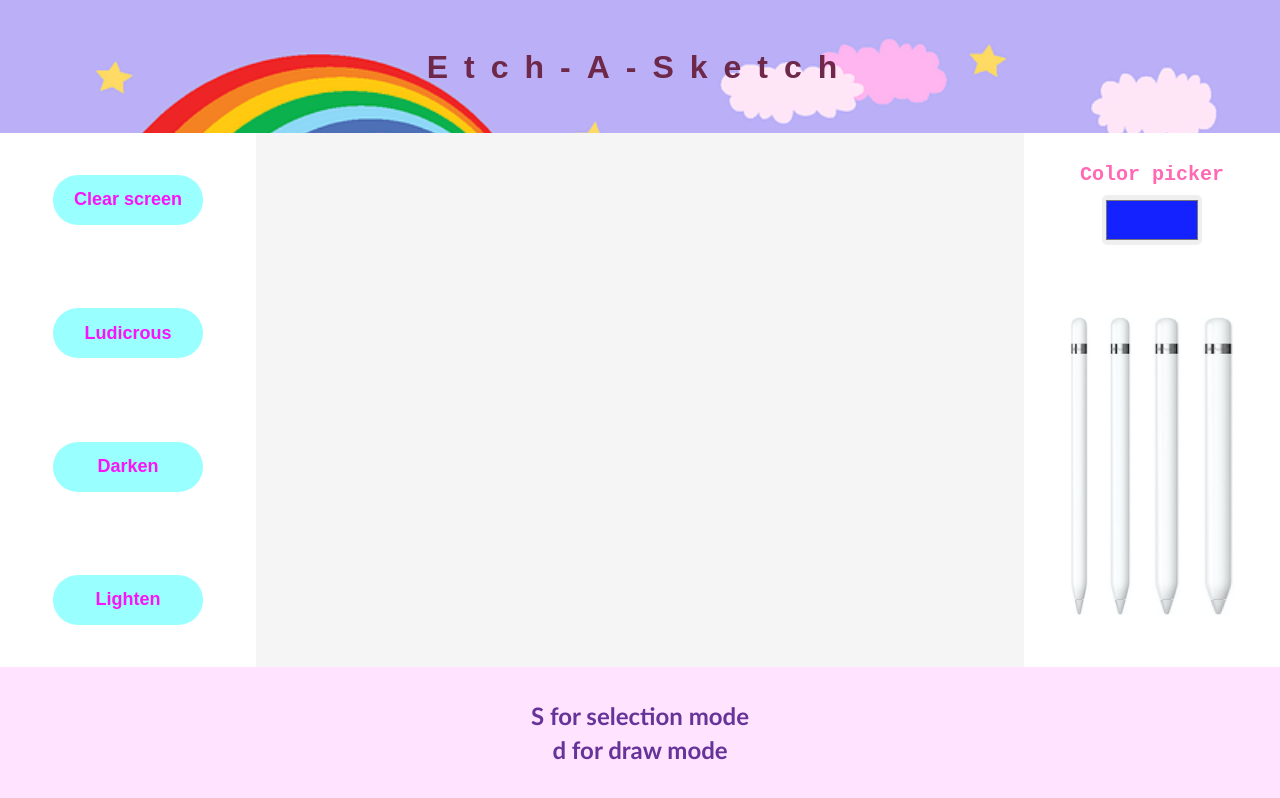
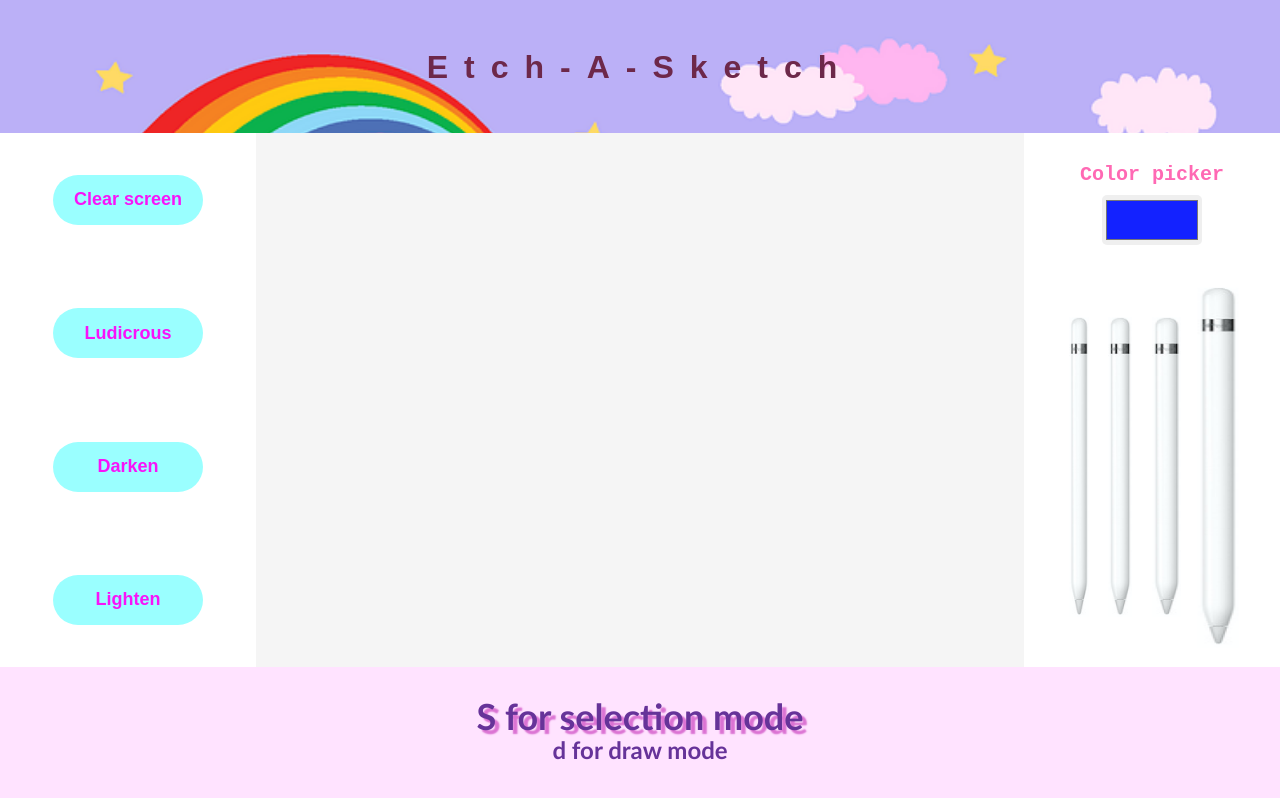
Before and after one commit to CodeSurfer3022/Etch-a-Sketch, a plain HTML site: page index.html in a window 1280 px wide. Drawn offline with Linux system fonts and the light colour scheme.

Commit message:
Higlight selections

```diff
--- a/main.js
+++ b/main.js
@@ -7,6 +7,9 @@ let size = 16;
 
 // Mode of colorDiv
 let mode = "normal"
+
+// Mode of painting
+let paintMode = "selection"
 
 // grid default color
 let gridDefaultColor = "whitesmoke";
@@ -22,7 +25,6 @@ function changeColor(e) {
     red = parseInt(selectedColor.slice(1,3), 16);
     green = parseInt(selectedColor.slice(3,5), 16);
     blue = parseInt(selectedColor.slice(5,7), 16);
-    console.log(red, green, blue);
 }
 
 function changeSize(e) {
@@ -30,6 +32,7 @@ function changeSize(e) {
     let oldGrid = document.querySelector('#grid');
     container.removeChild(oldGrid);
     drawGrid(size);
+    defaultSelections();
     addEventListeners();
 }
 
@@ -50,13 +53,33 @@ function drawGrid(size) {
         }
     }
     container.appendChild(grid);
-    defaultSelections();
 }
 
 function defaultSelections() {
-    const colorPicker = document.querySelector('#penColor');
-    colorPicker.value = `#${red.toString(16)}${green.toString(16)}${blue.toString(16)}`;
+    // const colorPicker = document.querySelector('#penColor');
+    // colorPicker.value = `#${red.toString(16)}${green.toString(16)}${blue.toString(16)}`;
+
+    const pens = document.querySelectorAll('#pens img');
+    pens.forEach(pen => {
+        if (pen.getAttribute('class') === 'selected-pen') {
+            pen.removeAttribute('class');
+        }
+    })
+
+    const selectedPen = document.querySelector(`#pens img[id = '${size}']`);
+    selectedPen.classList.add('selected-pen');
+
+    const key = paintMode === 'selection' ? 's' : 'd';
+    const otherKey = key === 's' ? 'd' : 's';
+    const info = document.querySelector(`#${key}`);
+    const disableInfo = document.querySelector(`#${otherKey}`);
+
+    info.classList.add('selectedInfo');
+    const exists = disableInfo.getAttribute('class');
+    if (exists)
+        disableInfo.classList.remove('selectedInfo');
 }
+
 
 function colorDiv(e) {
     switch(mode) {
@@ -68,12 +91,10 @@ function colorDiv(e) {
             red = Math.floor(Math.random() * 256);
             green = Math.floor(Math.random() * 256);
             blue = Math.floor(Math.random() * 256);
-            console.log(red, green, blue);
             e.target.style.backgroundColor = `rgb(${red},${green},${blue})`;
             break;
 
         case "darken":
-            console.log("entered here");
             red --;
             green --;
             blue --;
@@ -106,12 +127,13 @@ function togglePainting(e) {
         disableInfo.classList.remove('selectedInfo');
 
     if (key === 's') {
+        paintMode = "selection";
         divs.forEach( div => div.removeEventListener('mouseover', colorDiv) );
 
     } else if (key === 'd') {
+        paintMode = "draw";
         divs.forEach( div => div.addEventListener('mouseover', colorDiv) );
     }
-
 }
 
 function clearGrid() {
@@ -125,16 +147,12 @@ function clearGrid() {
 
 function addEventListeners() {
     const colorPicker = document.querySelector('#penColor');
-    console.log(colorPicker.value);
     colorPicker.addEventListener('change', changeColor);
 
     const pens = document.querySelectorAll('#pens img');
     pens.forEach(pen => {
         pen.addEventListener('click', changeSize)
     });
-
-    const divs = document.querySelectorAll('.divs');
-    divs.forEach( div => div.addEventListener('mouseover', colorDiv) );
 
     const clear = document.querySelector('#clear-screen');
     clear.addEventListener('click', clearGrid);
@@ -162,5 +180,5 @@ main.appendChild(container);
 
 // Draw the initial grid
 drawGrid(size);
-
+defaultSelections();
 addEventListeners();
--- a/stylesheets/styles.css
+++ b/stylesheets/styles.css
@@ -170,3 +170,9 @@ footer p {
     text-shadow:3px 3px 1px rgb(219, 114, 211);
     overflow: hidden;
 }
+
+.selected-pen {
+    transform: scale(1.2);
+    transform: ;
+    overflow: hidden;
+}
```
